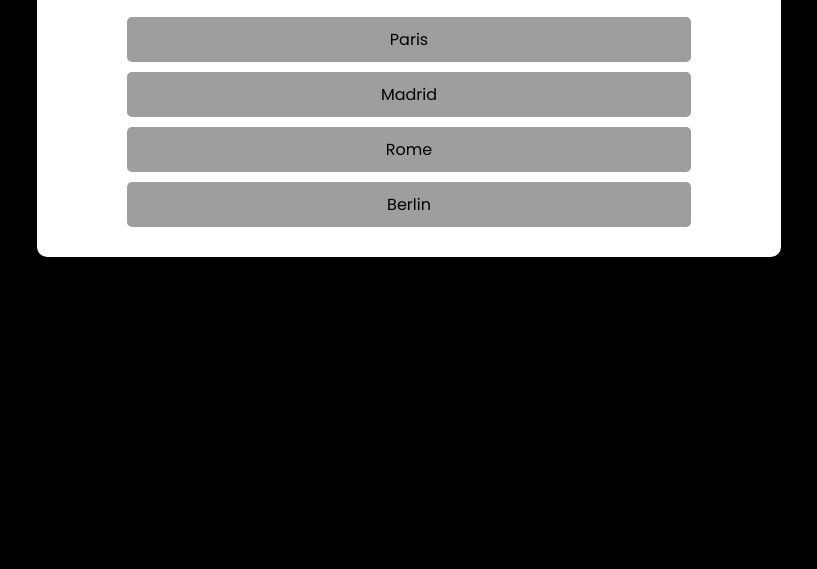
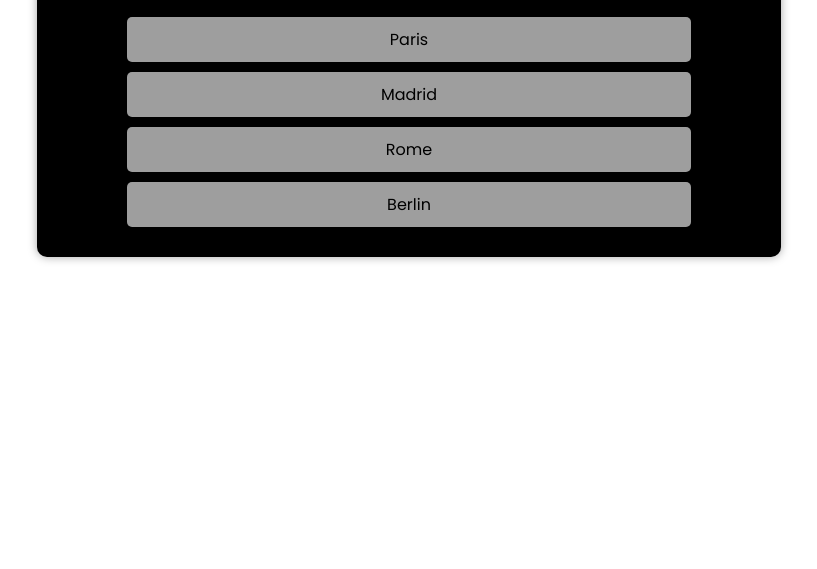
Before and after one commit to uywilliam/quiz-app, a plain HTML site: page index.html in a window 1280 px wide. Shown: the part 231-800 px from the top of the page, without its empty margins (231-1048 px from the left). Drawn offline with Linux system fonts and the light colour scheme.

Commit message:
initial commit

```diff
--- a/styles.css
+++ b/styles.css
@@ -7,9 +7,7 @@
     font-family: 'Poppins', sans-serif;
 }
 
-body{
-    background-color: #000000;
-}
+
 
 main{
     font-family: "Segoe UI", Tahoma, Geneva, Verdana, sans-serif;
@@ -20,12 +18,13 @@ main{
     margin: 0;
     padding: 20px;
     box-sizing: border-box;
+    color: white;
 }
 
 .quiz-container {
     width: 60%;
     margin: 110px 0;
-    background-color: rgb(255, 255, 255);
+    background-color: rgb(0, 0, 0);
     padding: 10px;
     border-radius: 10px;
     box-shadow: 0 0 10px rgba(0, 0, 0, 0.354);
```
